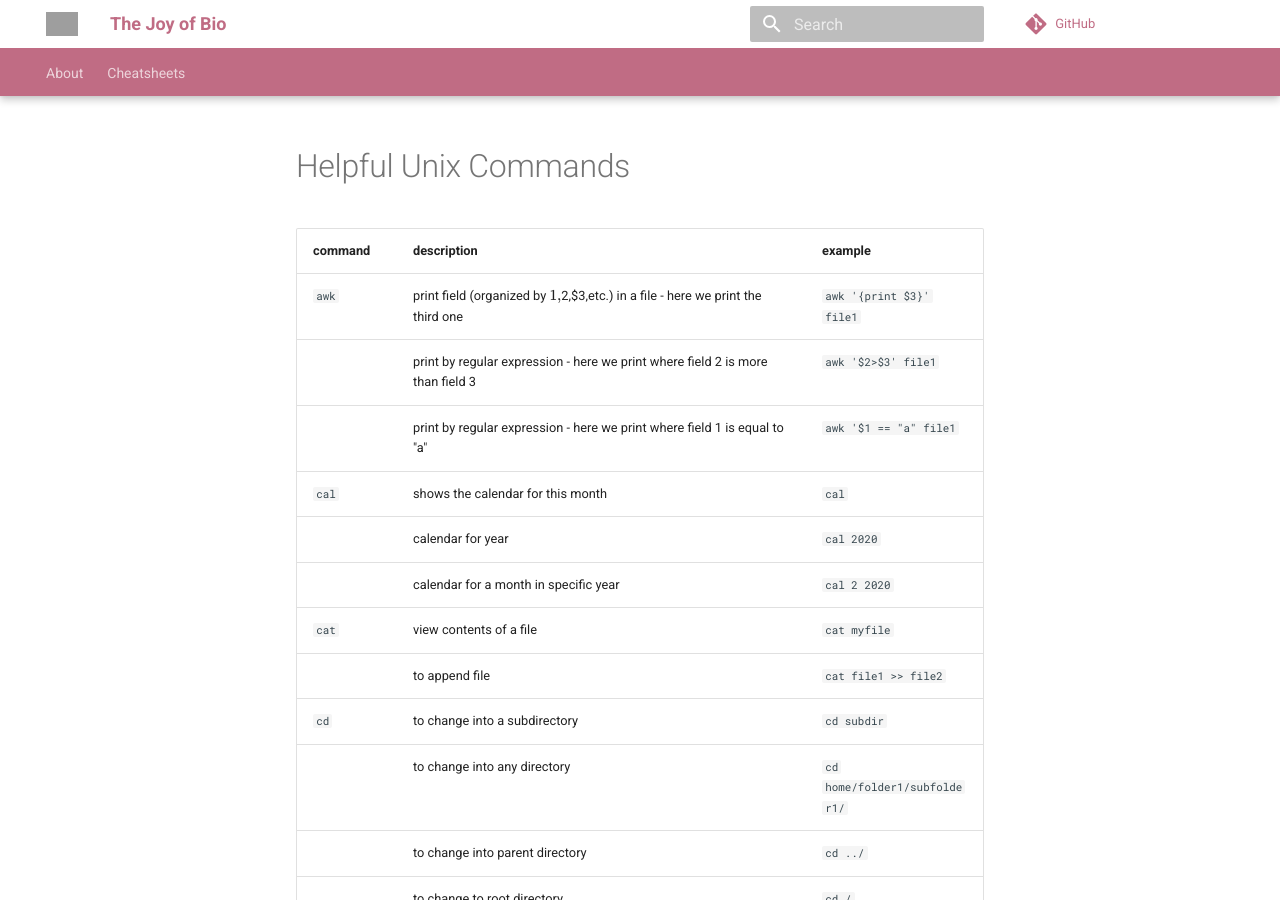
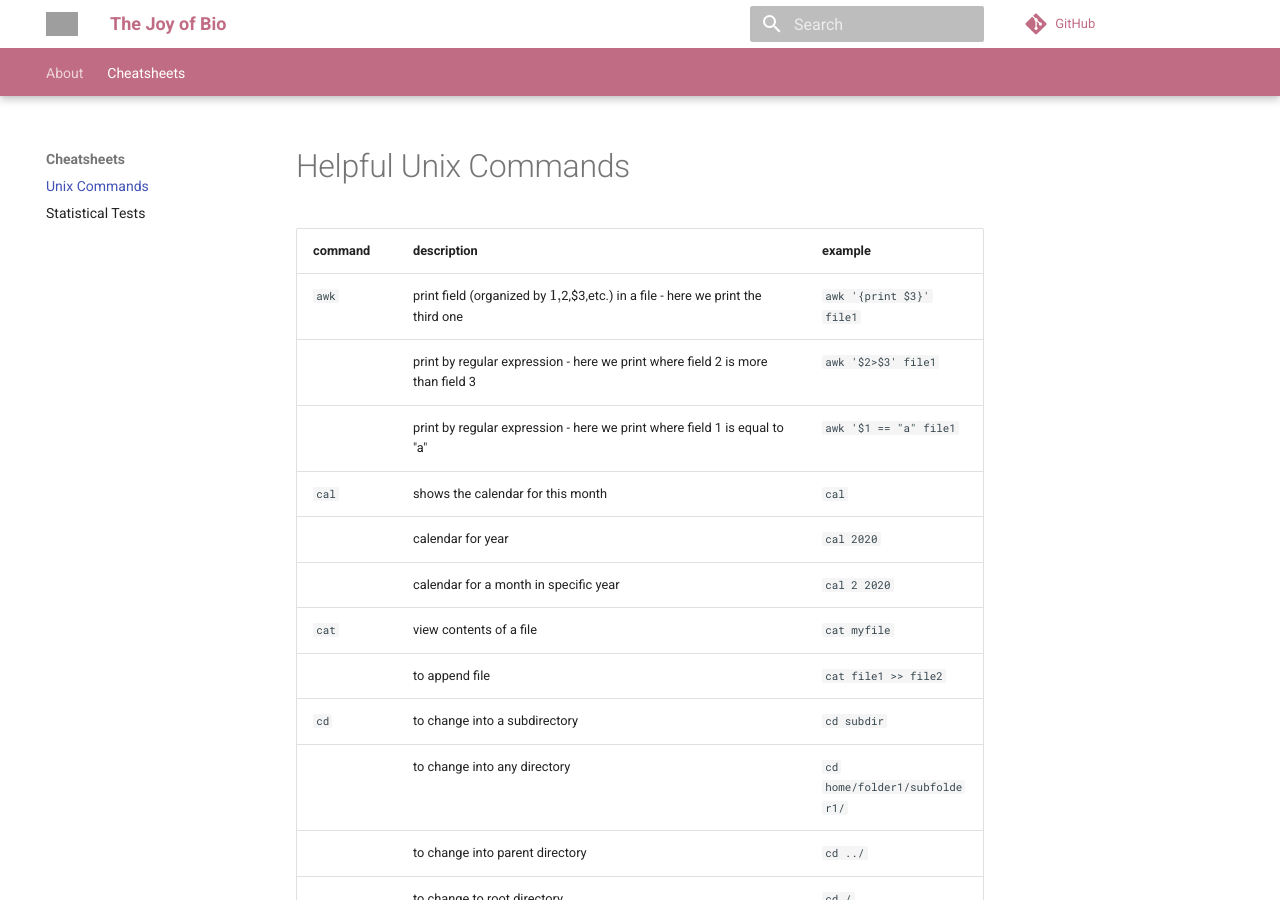
Before and after one commit to BioNomad/joy_of_bio, an MkDocs documentation site: the page built from docs/cheatsheets/unixCommands.md, in a window 1280 px wide and 900 px high. Built offline with MkDocs 1.6.1 and Material for MkDocs 9.7.7, drawn with Linux system fonts in a browser that asks for light colours; comment, search, counter and statistics services are not loaded; some of the changed lines change nothing that is shown; grey boxes are pictures that could not be loaded.

Commit message:
Update mkdocs.yml

```diff
--- a/mkdocs.yml
+++ b/mkdocs.yml
@@ -54,5 +54,5 @@ extra_javascript:
 nav:
     - About : index.md
     - Cheatsheets:
-        - "Unix Commands": docs/cheatsheets/unixCommands.md
-        - "Statistical Tests": docs/cheatsheets/statisticalTests.md
+        - "Unix Commands": cheatsheets/unixCommands.md
+        - "Statistical Tests": cheatsheets/statisticalTests.md
```
